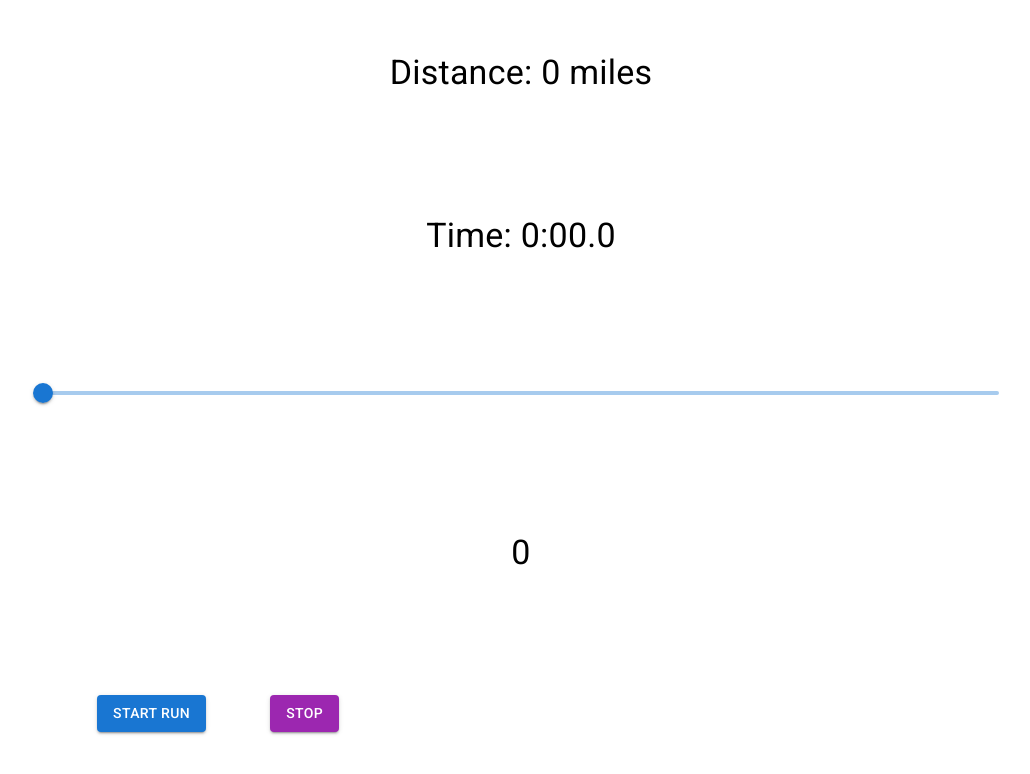
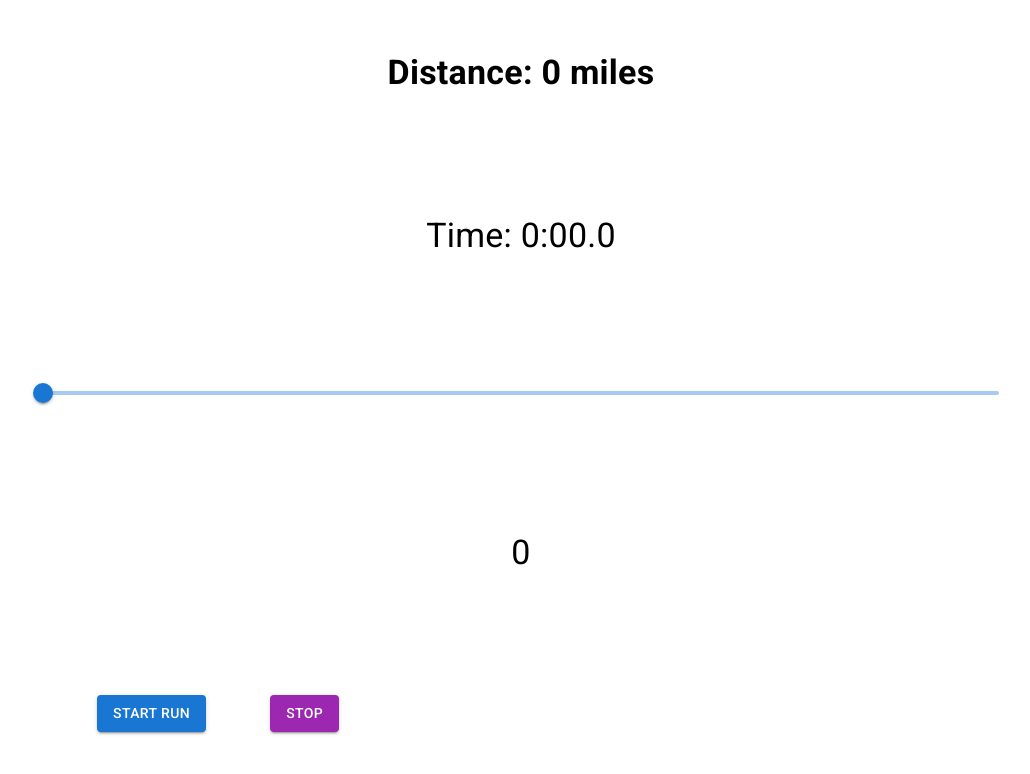
Before and after one commit to msantam2/hundredths, a React (Create React App) app: page / in a window 1280 px wide. Shown: the top 774 px of the page, without its empty margins (119-1149 px from the left). Built offline with nearby package versions, Linux system fonts and the light colour scheme.

Commit message:
bold distance title

```diff
--- a/src/App.js
+++ b/src/App.js
@@ -55,7 +55,7 @@ function App() {
   return (
     <Grid container spacing={2} justify="center" alignItems="center" style={{ minHeight: '100vh' }}>
       <Grid item xs={12}>
-        <Typography variant="h4" align="center">Distance: {distance} miles</Typography>
+        <Typography style={{ fontWeight: "bold" }} variant="h4" align="center">Distance: {distance} miles</Typography>
       </Grid>
       <Grid item xs={12}>
         <Typography variant="h4" align="center">Time: {formatTime(elapsedTime)}</Typography>
```
